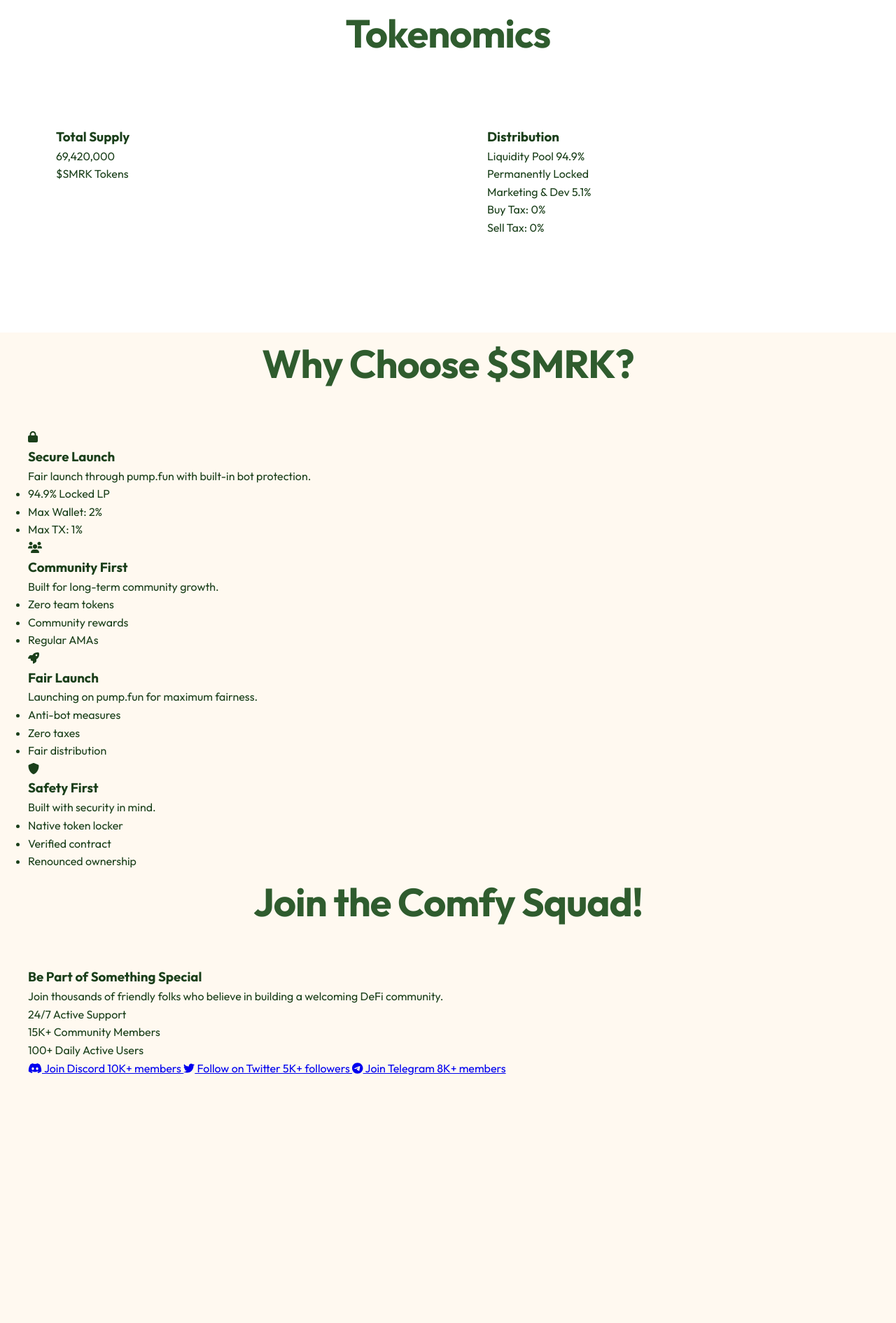
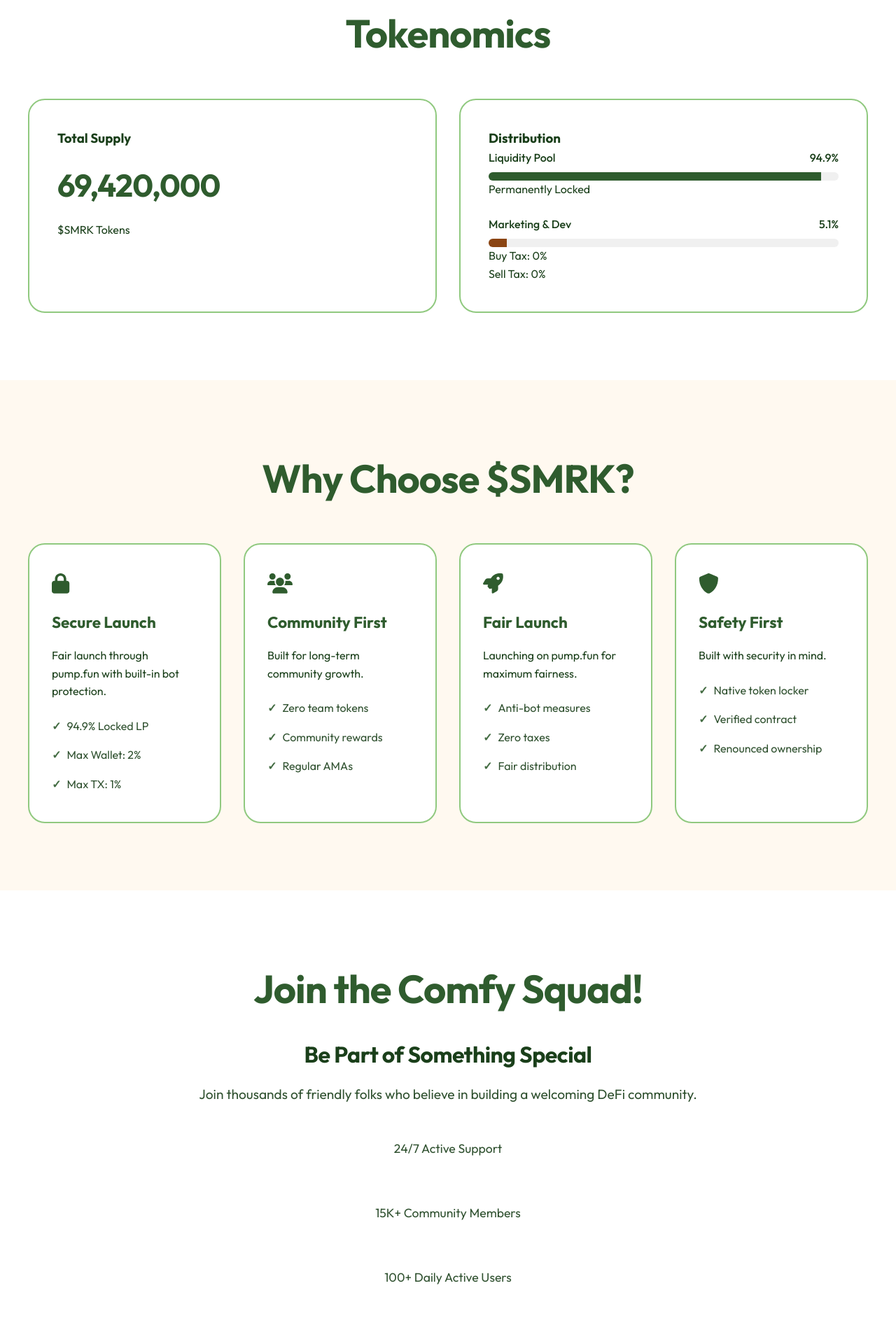
Before and after one commit to SMRKsolana/SMRK, a plain HTML site: page index.html in a window 1280 px wide. Shown: the part 893-2783 px from the top of the page at 70% size. Before the commit the page ends 2432 px from the top, so only its background shows below. Drawn offline with Linux system fonts and the light colour scheme.

Commit message:
Update styles.css

```diff
--- a/styles.css
+++ b/styles.css
@@ -1,13 +1,13 @@
-@import url('https://fonts.googleapis.com/css2?family=Outfit:wght@400;500;600;700&display=swap');
+@import url("https://fonts.googleapis.com/css2?family=Outfit:wght@400;500;600;700&display=swap");
 
 :root {
   --green-primary: #2f5c2e;
   --green-light: #90c97f;
   --green-dark: #1a3f1a;
   --green-hover: #234623;
-    --brown: #8B4513;
-    --cream: #FFF9F0;
-    --light-cream: #FFFDF8;
+  --brown: #8b4513;
+  --cream: #fff9f0;
+  --light-cream: #fffdf8;
   --radius: 24px;
   --small-radius: 16px;
   --transition: all 0.3s ease;
@@ -17,7 +17,7 @@
   margin: 0;
   padding: 0;
   box-sizing: border-box;
-    font-family: 'Outfit', sans-serif;
+  font-family: "Outfit", sans-serif;
 }
 
 html {
@@ -37,8 +37,11 @@ body {
   left: 0;
   right: 0;
   bottom: 0;
-    background-image:
-        linear-gradient(90deg, transparent 95%, var(--green-light) 95%),
+  background-image: linear-gradient(
+      90deg,
+      transparent 95%,
+      var(--green-light) 95%
+    ),
     linear-gradient(transparent 95%, var(--green-light) 95%);
   background-size: 30px 30px;
   opacity: 0.1;
@@ -75,8 +78,13 @@ body {
 }
 
 @keyframes logoFloat {
-    0%, 100% { transform: translateY(0); }
-    50% { transform: translateY(-5px); }
+  0%,
+  100% {
+    transform: translateY(0);
+  }
+  50% {
+    transform: translateY(-5px);
+  }
 }
 
 .nav-links {
@@ -140,8 +148,13 @@ body {
 }
 
 @keyframes float {
-    0%, 100% { transform: translateY(0); }
-    50% { transform: translateY(-20px); }
+  0%,
+  100% {
+    transform: translateY(0);
+  }
+  50% {
+    transform: translateY(-20px);
+  }
 }
 
 /* Button Styles */
@@ -214,4 +227,244 @@ h2 {
 .token-card {
   background: white;
   padding: 2.5rem;
-    border-
+  border-radius: var(--radius);
+  border: 2px solid var(--green-light);
+  transition: var(--transition);
+}
+
+.token-card:hover {
+  border-color: var(--green-primary);
+}
+
+.token-amount {
+  font-size: 2.8rem;
+  font-weight: 700;
+  color: var(--green-primary);
+  margin: 1rem 0;
+  letter-spacing: -1px;
+}
+
+.distribution-list {
+  display: flex;
+  flex-direction: column;
+  gap: 1.5rem;
+}
+
+.bar-label {
+  display: flex;
+  justify-content: space-between;
+  margin-bottom: 0.5rem;
+  font-weight: 500;
+}
+
+.progress-bar {
+  background: #f0f0f0;
+  border-radius: 50px;
+  height: 12px;
+  overflow: hidden;
+}
+
+.progress {
+  height: 100%;
+  transition: width 1.5s ease;
+}
+
+.progress.liquidity {
+  background: var(--green-primary);
+}
+.progress.community {
+  background: var(--green-light);
+}
+.progress.marketing {
+  background: var(--brown);
+}
+
+/* Features Section */
+.features {
+  padding: 6rem 2rem;
+  background: var(--cream);
+}
+
+.features-grid {
+  display: grid;
+  grid-template-columns: repeat(auto-fit, minmax(250px, 1fr));
+  gap: 2rem;
+}
+
+.feature-card {
+  background: white;
+  padding: 2rem;
+  border-radius: var(--radius);
+  border: 2px solid var(--green-light);
+  transition: var(--transition);
+}
+
+.feature-card:hover {
+  transform: translateY(-5px);
+  border-color: var(--green-primary);
+}
+
+.feature-icon {
+  font-size: 1.8rem;
+  margin-bottom: 1rem;
+  color: var(--green-primary);
+}
+
+.feature-card h3 {
+  font-size: 1.4rem;
+  margin-bottom: 1rem;
+  color: var(--green-primary);
+}
+
+.feature-list {
+  list-style: none;
+  margin-top: 1rem;
+}
+
+.feature-list li {
+  padding: 0.5rem 0;
+  display: flex;
+  align-items: center;
+  gap: 0.5rem;
+  color: var(--green-dark);
+  opacity: 0.9;
+}
+
+.feature-list li::before {
+  content: "✓";
+  color: var(--green-primary);
+  font-weight: bold;
+}
+
+/* Community Section */
+.community {
+  padding: 6rem 2rem;
+  background: white;
+}
+
+.community h2 {
+  margin-bottom: 1.5rem;
+}
+
+.community-info {
+  max-width: 800px;
+  margin: 0 auto;
+  text-align: center;
+}
+
+.community-text h3 {
+  font-size: 2rem;
+  color: var(--green-dark);
+  margin-bottom: 1rem;
+  letter-spacing: -0.5px;
+}
+
+.community-text p {
+  font-size: 1.2rem;
+  color: var(--green-dark);
+  margin-bottom: 3rem;
+  line-height: 1.6;
+  opacity: 0.9;
+}
+
+.stats-list {
+  display: flex;
+  flex-direction: column;
+  gap: 1rem;
+  margin-bottom: 3rem;
+}
+
+.stats-list p {
+  font-size: 1.1rem;
+  color: var(--green-dark);
+  opacity: 0.9;
+}
+
+.social-links {
+  display: flex;
+  flex-direction: column;
+  gap: 1rem;
+  max-width: 500px;
+  margin: 0 auto;
+}
+
+.social-link {
+  display: flex;
+  align-items: center;
+  padding: 1.2rem 2rem;
+  background: var(--cream);
+  border-radius: var(--radius);
+  text-decoration: none;
+  color: var(--green-dark);
+  font-size: 1.1rem;
+  transition: var(--transition);
+  border: 2px solid transparent;
+}
+
+.social-link i {
+  margin-right: 1rem;
+  font-size: 1.2rem;
+  color: var(--green-primary);
+  transition: var(--transition);
+}
+
+.social-link:hover {
+  transform: translateX(10px);
+  border-color: var(--green-light);
+  background: white;
+}
+
+.social-link:hover i {
+  transform: scale(1.1);
+}
+
+/* Media Queries */
+@media (max-width: 768px) {
+  .hero-text h1 {
+    font-size: 3rem;
+  }
+
+  .hero-content {
+    grid-template-columns: 1fr;
+    text-align: center;
+  }
+
+  .cta-container {
+    justify-content: center;
+    flex-wrap: wrap;
+  }
+
+  .nav-links {
+    display: none;
+  }
+
+  h2 {
+    font-size: 2.8rem;
+  }
+
+  .community-info {
+    padding: 0 1rem;
+  }
+
+  .social-link {
+    padding: 1rem 1.5rem;
+  }
+}
+
+@media (max-width: 480px) {
+  .hero-text h1 {
+    font-size: 2.5rem;
+  }
+
+  .hero-text p {
+    font-size: 1.2rem;
+  }
+
+  .cta-button {
+    width: 100%;
+  }
+
+  .token-amount {
+    font-size: 2.2rem;
+  }
+}
```
Lines whose indentation alone changed are shown as unchanged.
